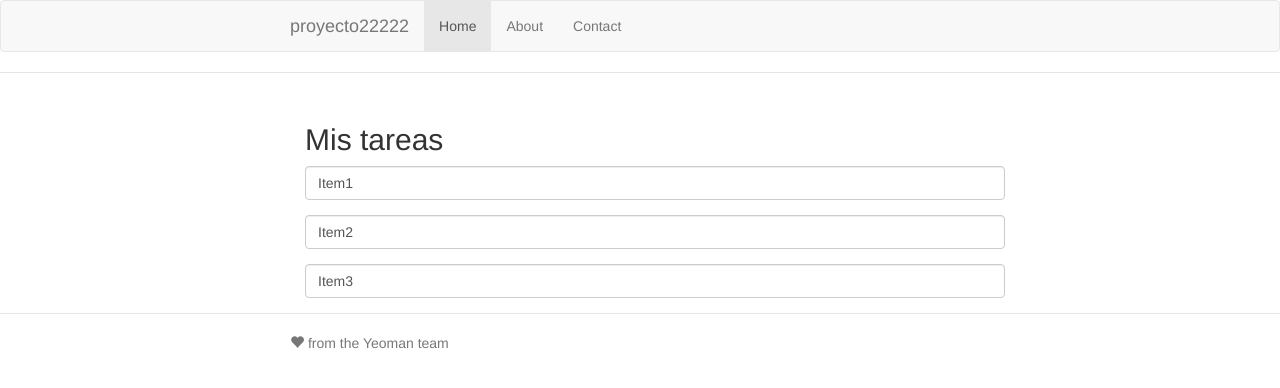
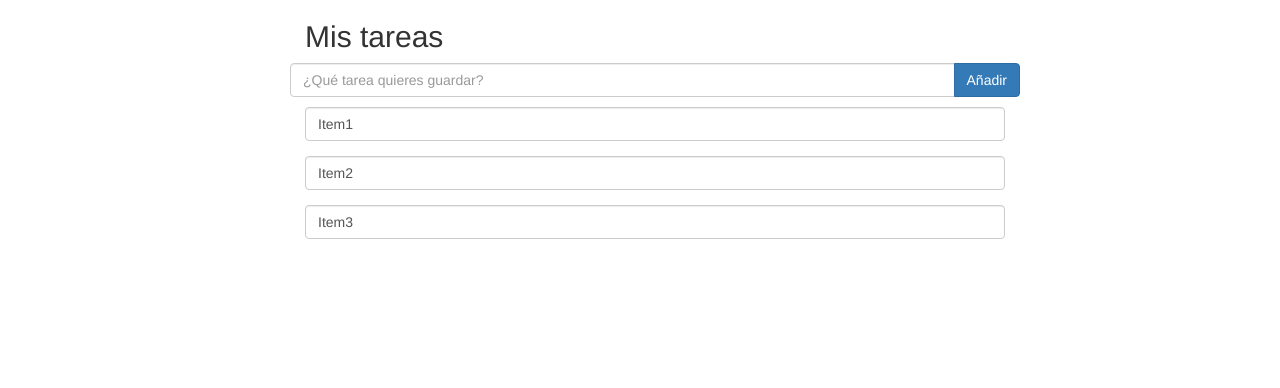
Before and after one commit to Alberto2706/PROYECTO, a website: page app/index.html in a window 1280 px wide. Drawn offline with nearby package versions, Linux system fonts and the light colour scheme; some packages are replaced by stand-ins of ours; files that its build step writes are made by us from their sources.

Commit message:
Agregando lista de items (solo maquetacion)

```diff
--- a/app/index.html
+++ b/app/index.html
@@ -21,43 +21,9 @@
     <![endif]-->
 
     <!-- Add your site or application content here -->
-    <div class="header">
-      <div class="navbar navbar-default" role="navigation">
-        <div class="container">
-          <div class="navbar-header">
-
-            <button type="button" class="navbar-toggle collapsed" data-toggle="collapse" data-target="#js-navbar-collapse">
-              <span class="sr-only">Toggle navigation</span>
-              <span class="icon-bar"></span>
-              <span class="icon-bar"></span>
-              <span class="icon-bar"></span>
-            </button>
-
-            <a class="navbar-brand" href="#/">proyecto22222</a>
-          </div>
-
-          <div class="collapse navbar-collapse" id="js-navbar-collapse">
-
-            <ul class="nav navbar-nav">
-              <li class="active"><a href="#/">Home</a></li>
-              <li><a ng-href="#/about">About</a></li>
-              <li><a ng-href="#/">Contact</a></li>
-            </ul>
-          </div>
-        </div>
-      </div>
-    </div>
-
     <div class="container">
     <div ng-view=""></div>
     </div>
-
-    <div class="footer">
-      <div class="container">
-        <p><span class="glyphicon glyphicon-heart"></span> from the Yeoman team</p>
-      </div>
-    </div>
-
 
     <!-- Google Analytics: change UA-XXXXX-X to be your site's ID -->
      <script>
--- a/app/views/main.html
+++ b/app/views/main.html
@@ -1,5 +1,17 @@
 <div class="container">
   <h2>Mis tareas</h2>
+
+  <form role="form" ng-submit="addTarea()">
+    <div class="row">
+      <div class="input-group">
+        <input type="text" ng-model="tarea" placeholder="¿Qué tarea quieres guardar?" class="form-control"/>
+        <span class="input-group-btn">
+          <input type="submit" class="btn btn-primary" value="Añadir"/>
+        </span>
+      </div>
+    </div>
+  </form>
+  <p></p>
   <p class="form-group" ng-repeat="tarea in tareas">
     <input type="text" ng-model="tarea" class="form-control"/>
 
```
